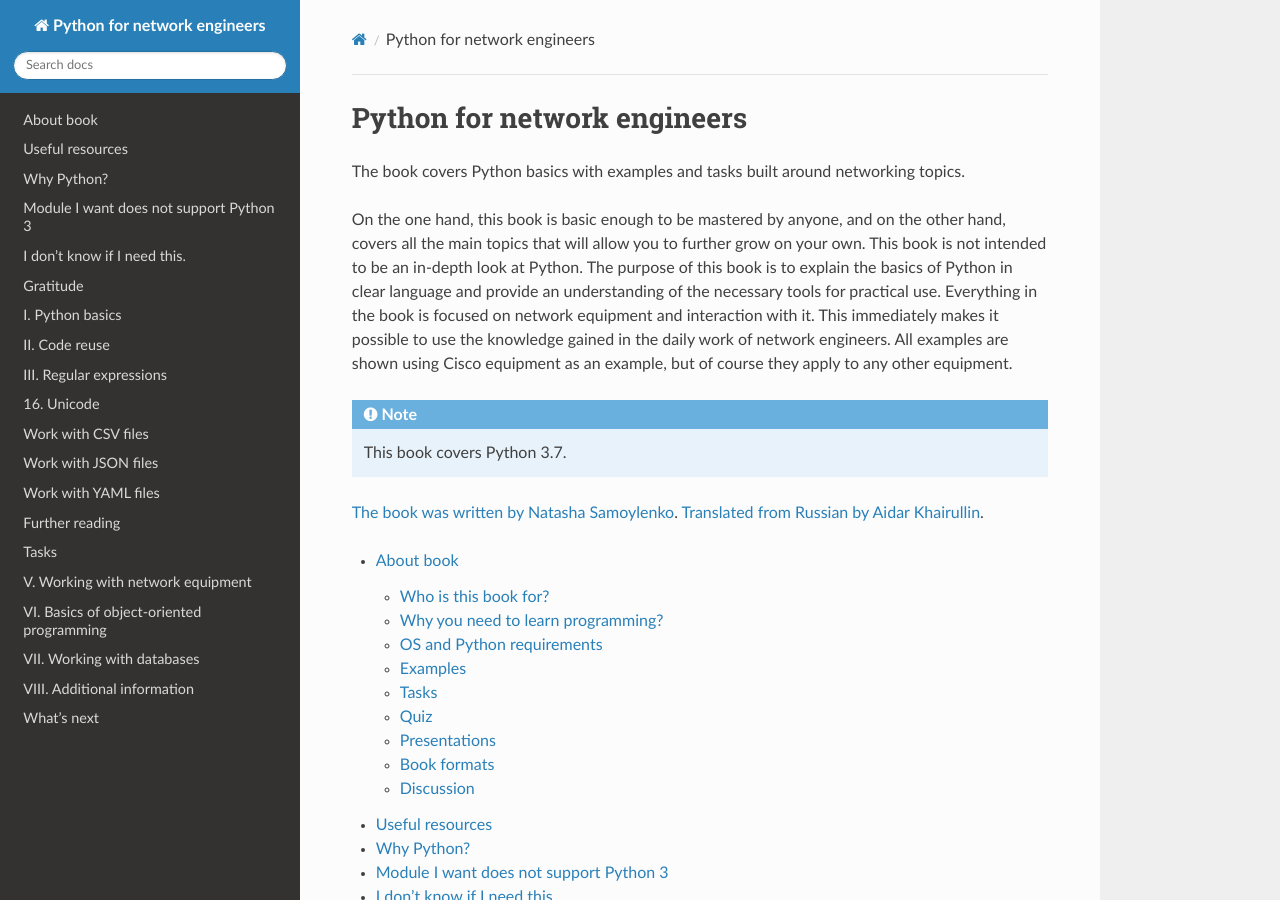
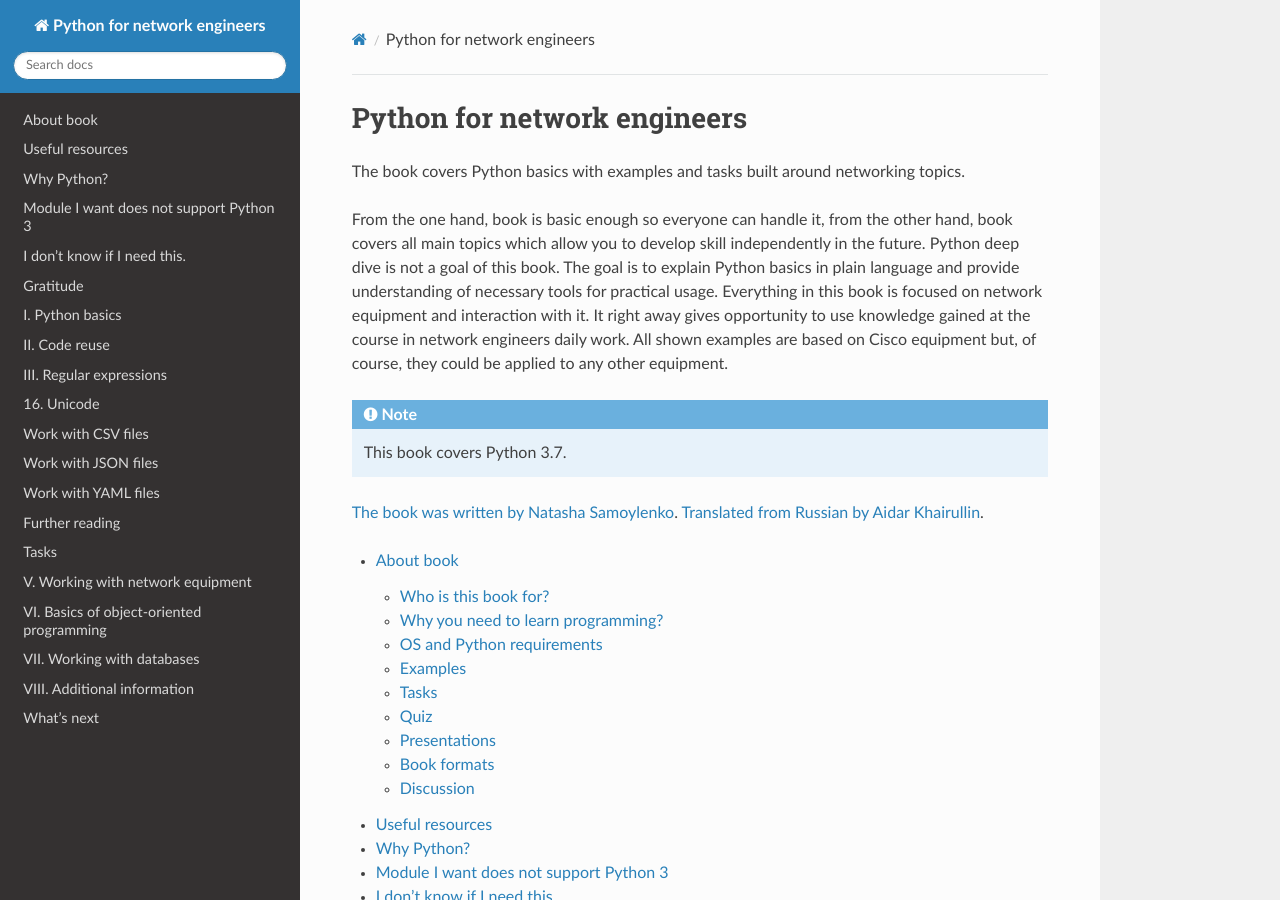
Before and after one commit to natenka/pyneng-book-en, a Sphinx documentation site: the page built from docs/source/contents.rst, in a window 1280 px wide and 900 px high. Built offline with Sphinx 7.4.7 and the Read the Docs theme 2.0.0, drawn with Linux system fonts in a browser that asks for light colours; pages that are not in the unit, such as notebooks, are missing from menus.

Commit message:
Update contents.rst

```diff
--- a/docs/source/contents.rst
+++ b/docs/source/contents.rst
@@ -3,13 +3,7 @@
 
 The book covers Python basics  with examples and tasks built around networking topics.
 
-On the one hand, this book is basic enough to be mastered by anyone, and on the other hand,
-covers all the main topics that will allow you to further grow on your own.
-This book is not intended to be an in-depth look at Python.
-The purpose of this book is to explain the basics of Python in clear language and provide an understanding of the necessary tools for practical use.
-Everything in the book is focused on network equipment and interaction with it.
-This immediately makes it possible to use the knowledge gained in the daily work of network engineers.
-All examples are shown using Cisco equipment as an example, but of course they apply to any other equipment.
+From the one hand, book is basic enough so everyone can handle it, from the other hand, book covers all main topics which allow you to develop skill independently in the future. Python deep dive is not a goal of this book. The goal is to explain Python basics in plain language and provide understanding of necessary tools for practical usage. Everything in this book is focused on network equipment and interaction with it. It right away gives opportunity to use knowledge gained at the course in network engineers daily work. All shown examples are based on Cisco equipment but, of course, they could be applied to any other equipment.
 
 .. note::
 
```
